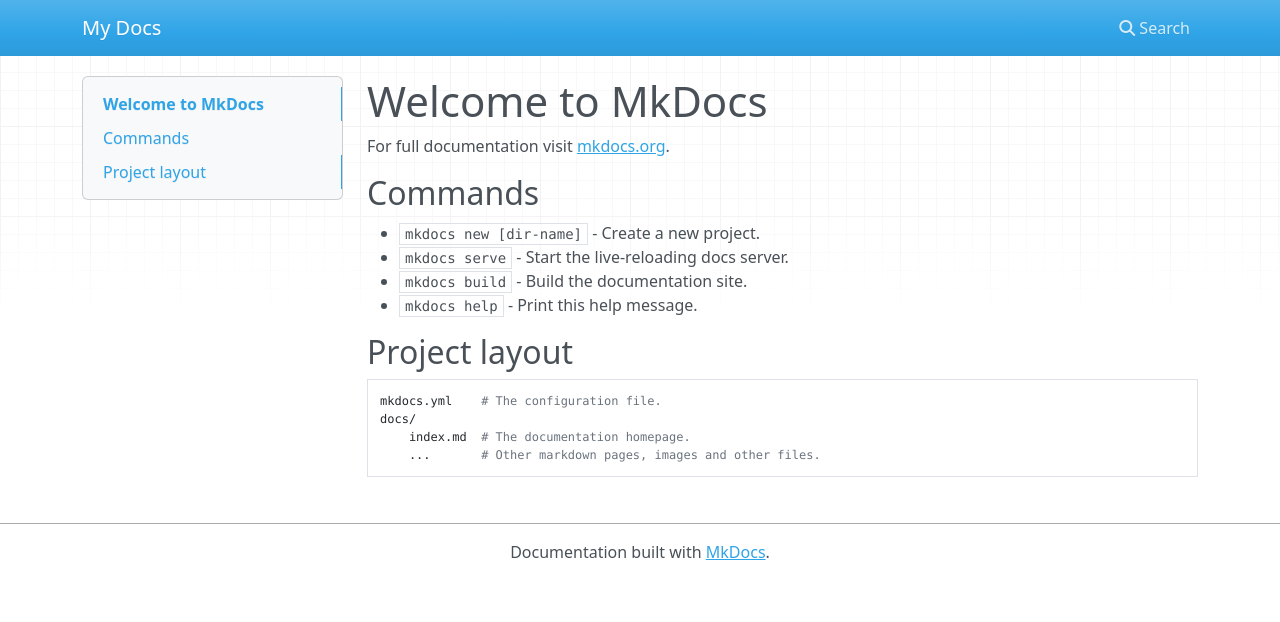
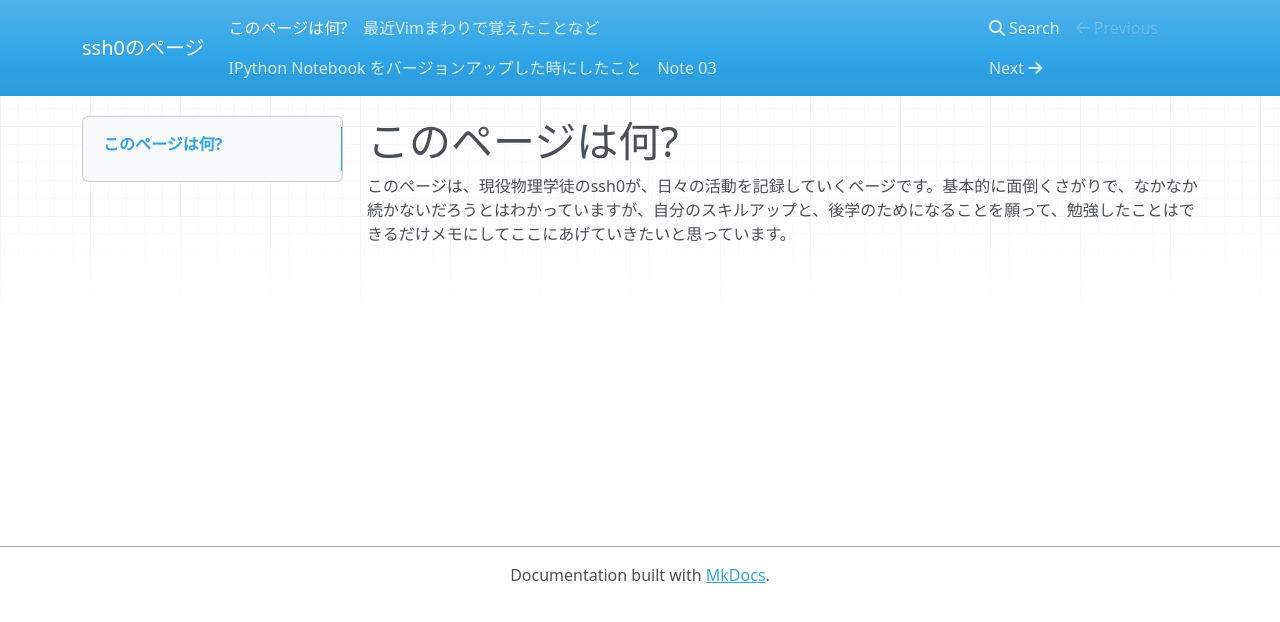
Before and after one commit to ssh0/post, an MkDocs documentation site: the page built from docs/index.md, in a window 1280 px wide. Shown: the top 622 px of the page. Built offline with MkDocs 1.6.1, drawn with Linux system fonts in a browser that asks for light colours; nearby versions of some CDN libraries.

Commit message:
add post

````diff
--- a/docs/index.md
+++ b/docs/index.md
@@ -1,17 +1,5 @@
-# Welcome to MkDocs
+# このページは何?
 
-For full documentation visit [mkdocs.org](http://mkdocs.org).
+このページは、現役物理学徒のssh0が、日々の活動を記録していくページです。基本的に面倒くさがりで、なかなか続かないだろうとはわかっていますが、自分のスキルアップと、後学のためになることを願って、勉強したことはできるだけメモにしてここにあげていきたいと思っています。
 
-## Commands
-
-* `mkdocs new [dir-name]` - Create a new project.
-* `mkdocs serve` - Start the live-reloading docs server.
-* `mkdocs build` - Build the documentation site.
-* `mkdocs help` - Print this help message.
-
-## Project layout
-
-    mkdocs.yml    # The configuration file.
-    docs/
-        index.md  # The documentation homepage.
-        ...       # Other markdown pages, images and other files.
+##
--- /dev/null
+++ b/docs/note_01.md
@@ -0,0 +1,13 @@
+# 最近Vimまわりで覚えたことなど
+
+最近はVimを使ってものを書くことが多くなったので、ちょっとずつコマンドを覚えて脱初心者を目指したいところです。というわけで、覚えてよかったと思っているコマンド、役立つPlugin、vimrcの設定などをまとめておきましょう。
+
+まずはじめに、Vimのコマンドの動作原理を覚えることから始めるといいように思います。Vimの通常モードにおける編集は、はじめにoperation(操作)、次にmotion(範囲指定)を指定して、その操作をおこなせることが多いです。
+
+例えば、iやaはそれぞれ一文字で起動するコマンドですが(iはカーソルの前から、aはカーソルの後ろからインサートモードへ移行)、d(delete), c(change=d+i),y(tank=copy),v(visual),g(go),
+
+
+
+    " 対応する括弧を表示
+    set showmatch
+    set matchtime=1
--- /dev/null
+++ b/docs/note_02.md
@@ -0,0 +1,25 @@
+# IPython Notebook をバージョンアップした時にしたこと
+
+つい先日何を思ったのか、pipで入れたパッケージを全部アップグレードするという暴挙を犯したので、今使っているIPythonのバージョンが3.1.0になりました。
+このバージョンではノートブックを立ち上げるとJupyterとして起動して、ipynbだけでなく、ほかの拡張子のファイルを閲覧したり編集したりすることができるようになっています。
+
+PDfはPDf.jsで閲覧できますし、マークダウンはシンタックスハイライトされた状態で別タブで開き、編集可能です。
+
+さて、IPyton Notebookをスライドの環境としても使いたい自分としては、この機能がどうなっているかが大事なポイントになってきます。
+
+そこで試してみると、ちゃんとスライドショーの表示ボタンも表示されて、ボタンを押せばレイアウトが変更されてスライドが始まるのですが、Jupyterから追加された影付きの枠(?)がスライドの右下に表示され、なんとも気持ち悪いことになりました。
+
+一応解決した方法を残しておきましょう。
+
+
+profileのファイルの中のstatic/cusom/custom.cssに
+
+
+```css
+.notebook_app {background-color: #FFF !important;}
+div#notebook-container {box-shadow: none !important;}
+```
+
+の2行を追加しておきます。こうすると、背景の灰色の部分が白色になり、影を描画しなくなります。
+
+なんだか根本的な解決にはなっていなように思えますが、まあこれで問題はなくなったので、よしとしましょう。
--- /dev/null
+++ b/docs/note_03.md
@@ -0,0 +1,8 @@
+青年の思索のために
+
+p. 148
+
+- 無知と欠乏
+
+無知は貧乏の原因であり貧乏は無知の原因である。
+これが人間一般の通則であるが、この通則をやぶって、無知でありながら何かの運に恵まれて富んでいる人も決して少くはない。この変則的現象は、しかし、決して永くはつづかないであろう。運にめぐまれて富んでいる人が自分たちの富をながつづきさせたいと思うなら、富を死守しようとする代りに、或いは、それで安泰と享楽を求めようとする代わりに、それを無知克服のために一刻も早く利用すべきである。
--- a/mkdocs.yml
+++ b/mkdocs.yml
@@ -1 +1 @@
-site_name: My Docs
+site_name: ssh0のページ
````
